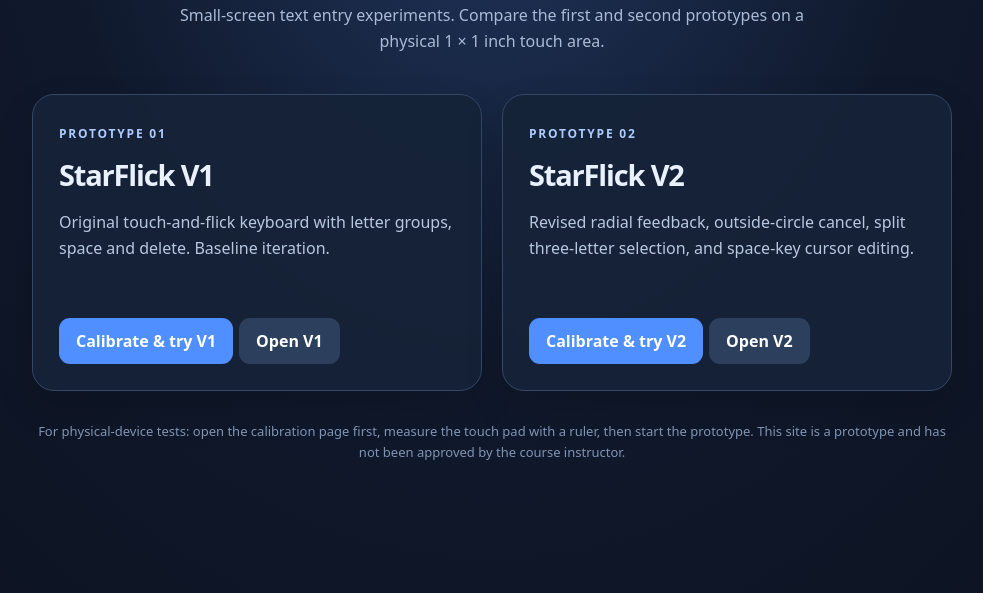
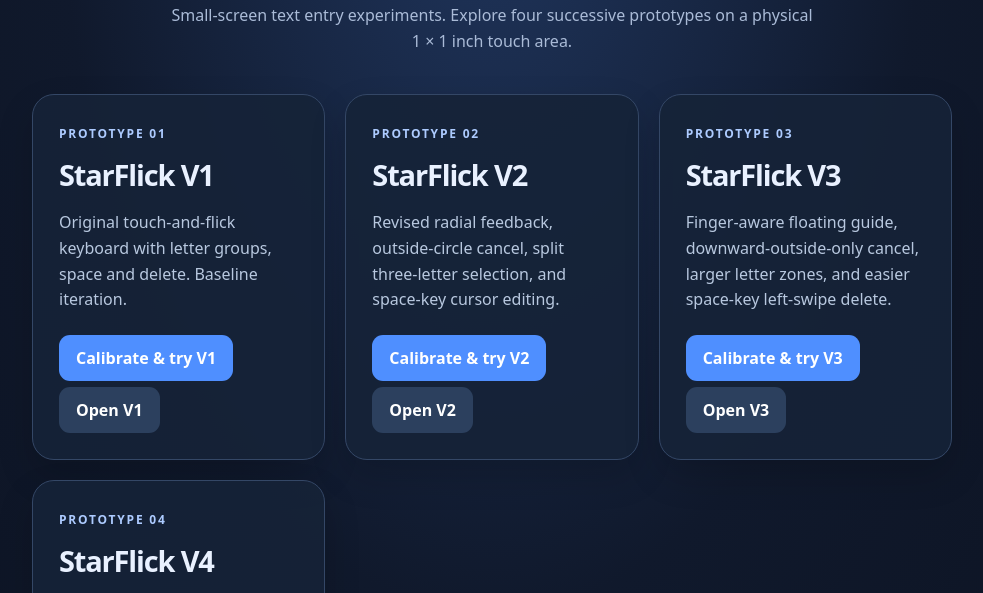
Before and after one commit to Bayleen/small-keyboard_HCI-hw_group6, a plain HTML site: page index.html in a window 1280 px wide. Shown: the part 179-772 px from the top of the page, without its empty margins (148-1131 px from the left). Drawn offline with Linux system fonts and the light colour scheme.

Commit message:
Add StarFlick V4 link and docs

```diff
--- a/index.html
+++ b/index.html
@@ -10,10 +10,12 @@
 </style>
 </head>
 <body><main>
-<header><div class="tag">HCI Bakeoff 2 · Group 6</div><h1 class="brand">StarFlick</h1><p class="sub">Small-screen text entry experiments. Compare the first and second prototypes on a physical 1 × 1 inch touch area.</p></header>
+<header><div class="tag">HCI Bakeoff 2 · Group 6</div><h1 class="brand">StarFlick</h1><p class="sub">Small-screen text entry experiments. Explore four successive prototypes on a physical 1 × 1 inch touch area.</p></header>
 <section class="cards" aria-label="Prototype versions">
 <article class="card"><span class="v">PROTOTYPE 01</span><h2>StarFlick V1</h2><p>Original touch-and-flick keyboard with letter groups, space and delete. Baseline iteration.</p><a class="btn" href="prototype-v1/calibrate.html">Calibrate &amp; try V1</a><a class="btn secondary" href="prototype-v1/index.html">Open V1</a></article>
 <article class="card"><span class="v">PROTOTYPE 02</span><h2>StarFlick V2</h2><p>Revised radial feedback, outside-circle cancel, split three-letter selection, and space-key cursor editing.</p><a class="btn" href="prototype-v2/calibrate.html">Calibrate &amp; try V2</a><a class="btn secondary" href="prototype-v2/index.html">Open V2</a></article>
+<article class="card"><span class="v">PROTOTYPE 03</span><h2>StarFlick V3</h2><p>Finger-aware floating guide, downward-outside-only cancel, larger letter zones, and easier space-key left-swipe delete.</p><a class="btn" href="prototype-v3/calibrate.html">Calibrate &amp; try V3</a><a class="btn secondary" href="prototype-v3/index.html">Open V3</a></article>
+<article class="card"><span class="v">PROTOTYPE 04</span><h2>StarFlick V4</h2><p>Magnified QWERTY: small three-row keyboard below, live zoom preview above, plus dedicated Delete, Space, and cursor joystick.</p><a class="btn" href="prototype-v4/calibrate.html">Calibrate &amp; try V4</a><a class="btn secondary" href="prototype-v4/index.html">Open V4</a></article>
 </section>
 <footer>For physical-device tests: open the calibration page first, measure the touch pad with a ruler, then start the prototype. This site is a prototype and has not been approved by the course instructor.</footer>
 </main></body></html>
```
